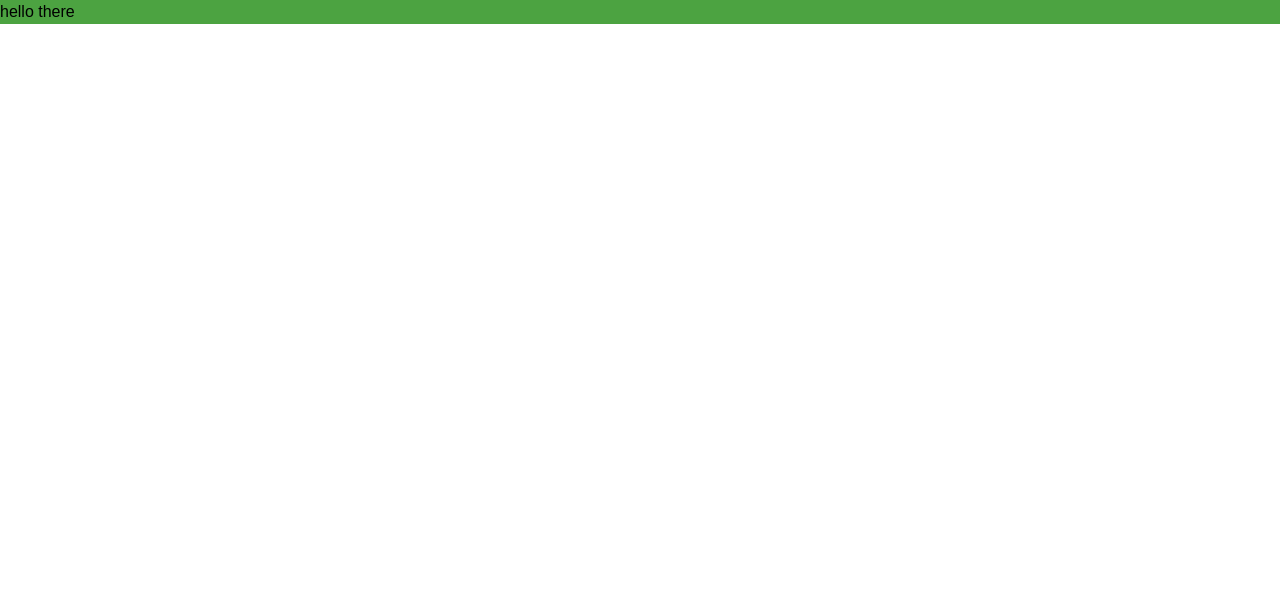
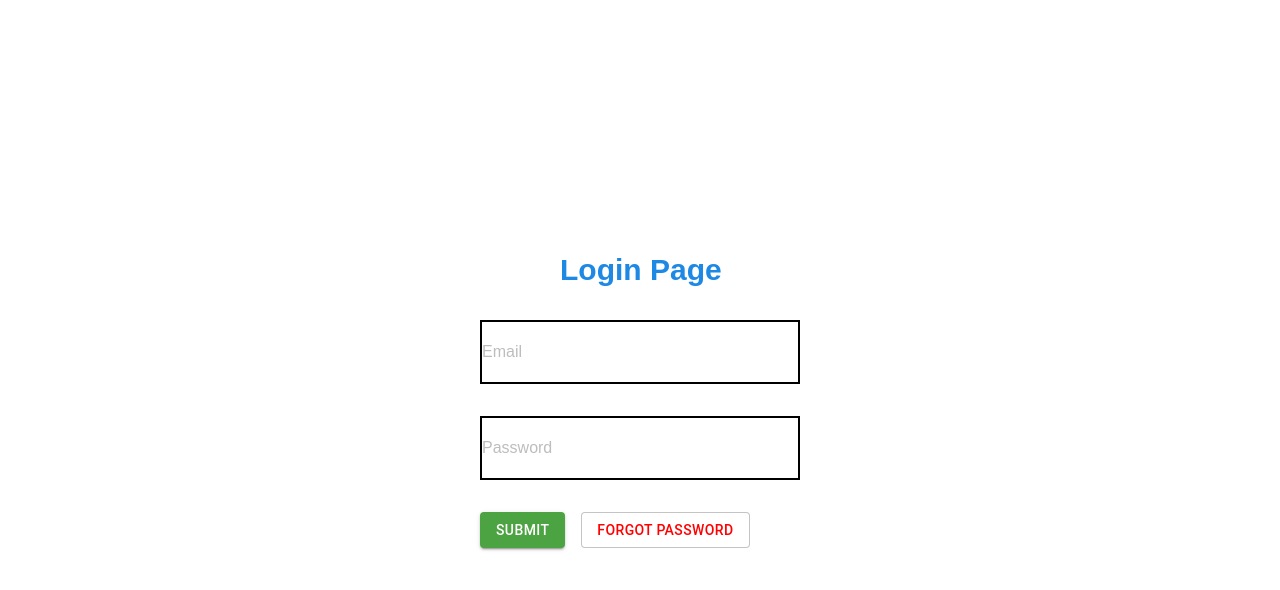
Before and after one commit to SuperVuTron1992/Security-Apps, a React (Create React App) app: page /HomePage in a window 1280 px wide. Shown: the top 590 px of the page. Built offline with nearby package versions, Linux system fonts and the light colour scheme.

Commit message:
update the new page

```diff
--- a/src/pages/App.tsx
+++ b/src/pages/App.tsx
@@ -1,16 +1,21 @@
 import React from 'react';
-import { BrowserRouter as Router, Routes, Route } from 'react-router-dom';
+import {
+  BrowserRouter as Router,
+  Routes,
+  Route,
+  Navigate,
+} from 'react-router-dom';
 import HomePage from './HomePage';
 import LoginPage from './LoginPage';
 import Layout from '../components/Layout';
 import './index.css';
-import { Button } from '@material-tailwind/react';
 
 const App = () => {
   return (
     <Router>
       <Routes>
         <Route path="/" element={<Layout />}>
+          <Route index element={<Navigate to="LoginPage" />} />
           <Route path="LoginPage" element={<LoginPage />} />
           <Route path="HomePage" element={<HomePage />} />
         </Route>
--- a/src/pages/HomePage.tsx
+++ b/src/pages/HomePage.tsx
@@ -1,12 +1,79 @@
-import React from 'react';
+import React, { useState } from 'react';
+import { useNavigate } from 'react-router-dom';
+import AuthTokenService from '../services/AuthTokenService';
+import { Button } from '@material-ui/core';
 import { useTheme } from '@mui/material/styles';
 
-const HomePage = () => {
+const HomePage: React.FC = () => {
   const theme = useTheme();
+  const [UserEmail, setUserEmail] = useState<String | undefined>();
+  const [PassWord, setPassWord] = useState<String | undefined>();
+
+  let navigate = useNavigate();
+
+  // check the input that the user input information via check submit button
+  const checkSubmiteButton = async () => {
+    try {
+      const getAuth = await AuthTokenService.AuthToken(PassWord);
+      navigate(`/${getAuth.jwt}/NewStockPage/`);
+    } catch (error) {
+      console.error('Error fetching authentication data:', error);
+    }
+  };
+
+  // listen to the enter button was enter
+  const handleKeyPress = (event: any) => {
+    if (event.key === 'Enter') {
+      checkSubmiteButton();
+    }
+  };
+
+  // check the forgot password button and link to a new forget password page
+  const checkForgotPasswordButton = () => {
+    navigate('/ForgotPassWordPage');
+  };
+
   return (
-    <>
-      <div style={{ background: theme.palette.green.main }}>hello there </div>
-    </>
+    <div className="grid h-screen place-content-center">
+      <div className=" text-3xl font-bold text-blue-600  ml-20 pb-8">
+        <h1> Login Page</h1>
+      </div>
+
+      <div className="mb-8">
+        <input
+          className=" h-16 w-80 border-solid border-2 border-black "
+          placeholder="Email"
+          onChange={(event) => setUserEmail(event.target.value)}
+        />
+      </div>
+
+      <div className="mb-8">
+        <input
+          className=" h-16 w-80 border-solid border-2 border-black"
+          placeholder="Password"
+          onChange={(event) => setPassWord(event.target.value)}
+          onKeyDown={handleKeyPress}
+        />
+      </div>
+
+      <div className="flex w-max gap-4 ">
+        <Button
+          variant="contained"
+          style={{ backgroundColor: theme.palette.green.main, color: 'white' }}
+          onClick={checkSubmiteButton}
+        >
+          {' '}
+          Submit
+        </Button>
+        <Button
+          variant="outlined"
+          style={{ backgroundColor: 'white', color: 'red' }}
+          onClick={checkForgotPasswordButton}
+        >
+          Forgot Password
+        </Button>
+      </div>
+    </div>
   );
 };
 
--- /dev/null
+++ b/src/services/DownloadFiles.ts
@@ -0,0 +1,21 @@
+const DownloadStuff = async (
+  theFileName: String | undefined,
+  token: String | undefined,
+) => {
+  const response = await fetch(
+    `https://fluxdux.com/getJWT/${theFileName}/${token}`,
+  );
+
+  if (!response.ok) {
+    const message = `An error occurred: ${response.statusText}`;
+    console.error(message);
+    return;
+  }
+
+  const jsonData = await response.json();
+  return jsonData;
+};
+
+export default {
+  DownloadStuff,
+};
--- /dev/null
+++ b/src/services/UploadFiles.ts
@@ -0,0 +1,21 @@
+const UploadStuff = async (
+  theFileName: String | undefined,
+  token: String | undefined,
+) => {
+  const response = await fetch(
+    `https://fluxdux.com/getJWT/${theFileName}/${token}`,
+  );
+
+  if (!response.ok) {
+    const message = `An error occurred: ${response.statusText}`;
+    console.error(message);
+    return;
+  }
+
+  const jsonData = await response.json();
+  return jsonData;
+};
+
+export default {
+  UploadStuff,
+};
```
